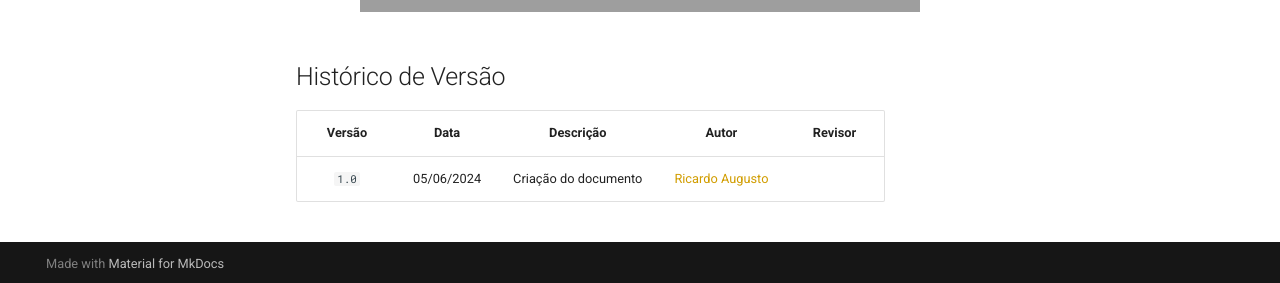
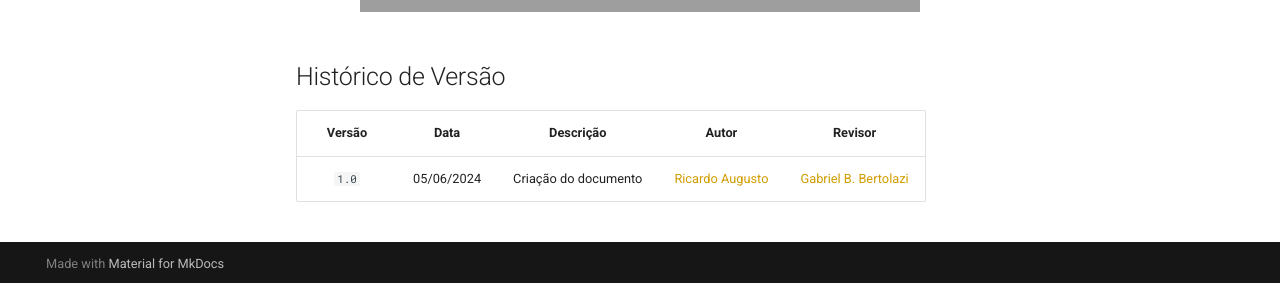
Before and after one commit to Requisitos-de-Software/2024.1-Serasa, an MkDocs documentation site: the page built from docs/atas/ata5.md, in a window 1280 px wide and 900 px high, scrolled down 1476 px. Shown: the part 614-897 px from the top of the window. Built offline with MkDocs 1.6.1 and Material for MkDocs 9.7.7, drawn with Linux system fonts in a browser that asks for light colours; comment, search, counter and statistics services are not loaded; grey boxes are pictures that could not be loaded.

Commit message:
Update ata5.md

```diff
--- a/docs/atas/ata5.md
+++ b/docs/atas/ata5.md
@@ -121,7 +121,7 @@ Artefato destinado a documentação das reuniões realizadas pelo grupo ao longo
 
 | Versão | Data | Descrição | Autor | Revisor
 |:-:|:-:|:-:|:-:|:-:|
-|`1.0`| 05/06/2024 | Criação do documento| [Ricardo Augusto][RicardoGH] |  |
+|`1.0`| 05/06/2024 | Criação do documento| [Ricardo Augusto][RicardoGH] | [Gabriel B. Bertolazi][GabrielBGH] |
 
 [ClaudioGH]: https://github.com/claudiohsc
 [DaniloGH]: https://github.com/Danilo-Carvalho-Antunes
```
